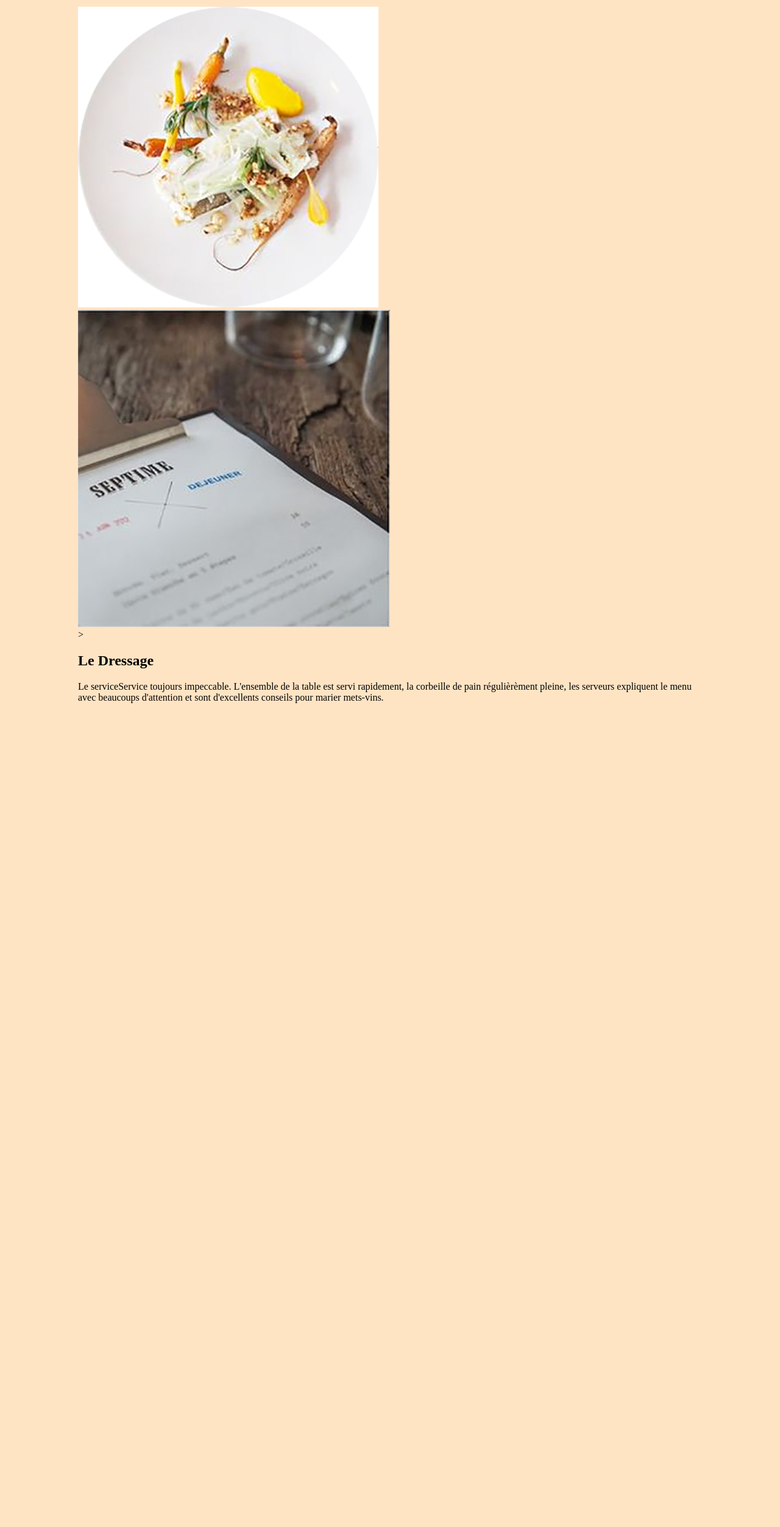
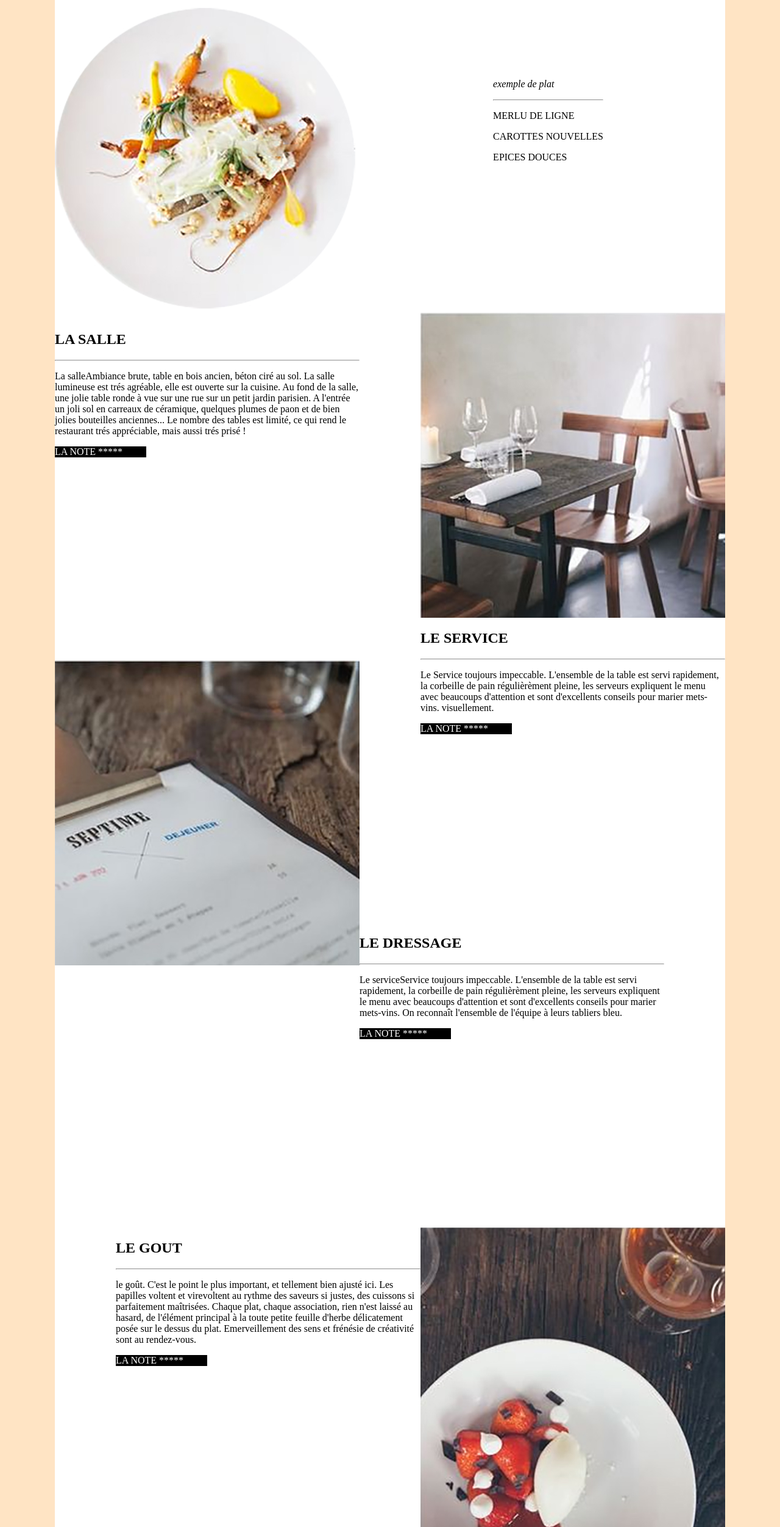
Before and after one commit to jeanmarc1968/Resto_bilan, a plain HTML site: page index.html in a window 1280 px wide. Shown: the part 171-2675 px from the top of the page at 61% size. Before the commit the page ends 1340 px from the top, so only its background shows below. Drawn offline with Linux system fonts and the light colour scheme.

Commit message:
Commit 03
fin du travail le 01/06 15:00

```diff
--- a/css/stylejm.css
+++ b/css/stylejm.css
@@ -6,11 +6,98 @@ body {
     color: black;
 }
 #conteneur {
+    background: white;
     margin: 0 auto;
-    width: 80%;
+    width: 1100px;
     background: linear-gradient white;
 }
 ul li { /* centrer la liste */
     display: inline-block;
     text-align: center;
 }
+header {
+    background: white;
+    text-align: center;
+}
+#nav_droite1 {
+    float: right;
+    padding-right: 200px;
+    padding-top: 100px;
+ }
+ #nav_gauche {
+     background: url('../img/plate.jpg') no-repeat;
+     float: left;
+     width: 500px;
+     height: 500px;
+ }
+/* header p {
+    margin-left: 200px;
+} */
+.texte1 { /* texte 1ere section */
+    width: 500px;
+    height: 500px;
+    float: left;
+    margin-top: 10px;
+    margin-bottom: 60px;
+}
+.image1 { /* image 1re section */
+    background: url('../img/resto_01.jpg');
+    width: 500px;
+    height: 500px;
+    float: right;
+}
+.texte2 { /* texte 2eme section */
+    width: 500px;
+    height: 500px;
+    float: right;
+}
+.image2 { /* 2eme photo dans 2eme section */
+    background: url('../img/resto_02.jpg');
+    width: 500px;
+    height: 500px;
+    float: left;
+}
+.texte3 { /* texte 3eme section */
+    width: 500px;
+    height: 500px;
+    float: left;
+}
+.image3 { /* 3eme photo dans 3eme section */
+    background: url('../img/resto_03.jpg');
+    width: 500px;
+    height: 500px;
+    float: right;
+}
+.texte4 { /* texte 4eme section */
+    width: 500px;
+    height: 500px;
+    float: right;
+}
+.image4 { /* 4eme photo dans 4eme section */
+    background: url('../img/resto_04.jpg');
+    width: 500px;
+    height: 500px;
+    float: left;
+}
+.footer {  /*  insertion plan dans le pied de page */
+    background: url('../img/plan.png') no-repeat center;
+    height: 200px
+}
+.footer1 {
+    width: 600px;
+    text-align: center;
+    margin-left: 250px;
+}
+.footer p {
+    padding-top: 80px;
+    padding-left: 500px;
+}
+.clear {
+    clear: both;
+}
+
+.note {
+    color: white;
+    background: black;
+    width: 150px;
+}
--- a/index.html
+++ b/index.html
@@ -9,8 +9,11 @@
 </head>
 <body>
         <div id="conteneur">
-            <h1>CITY GUIDE - PARIS</h1> <!-- en-tête -->
-                <header>LE BILAN</header><!-- titre -->
+                <header> <!-- début en-tête -->
+            <p>CITY GUIDE - PARIS</p> <!-- en-tête -->
+                <hr>
+                <h1>LE BILAN</h1> <!-- titre -->
+                <hr>
                     <nav>
                         <ul>
                             <li><a href="#Salle" title="Salle">Salle</a></li>
@@ -18,29 +21,78 @@
                             <li><a href="#Dressage" title="Dressage">Dressage</a></li>
                             <li><a href="#Goût" title="Goût">Goût</a></li>
                         </ul>
+                    </nav>
+                    </header> <!-- fin en-tête -->
 
-                    </nav>
-                <section>
+            <section> <!-- 1ere section -->
                         <aside id="nav_droite1"><!-- ASIDE #1 -->
                             <p><em>exemple de plat</em></p>
-                            <img src="img/plate.jpg" alt="assiette">
+                            <hr>
+                            <p>MERLU DE LIGNE</p>
+                            <p>CAROTTES NOUVELLES</p>
+                            <p>EPICES DOUCES</p>
                         </aside>
-                            <img src="img/resto_02.jpg" alt="resto_02">
-                <article>>
-                <h2>Le Dressage</h2>
-                </article>
-                    <p>Le serviceService toujours impeccable. L'ensemble de la table est servi rapidement, la corbeille de pain régulièrèment pleine, les serveurs expliquent le menu avec beaucoups d'attention et sont d'excellents conseils pour marier mets-vins.</p>
-                <article class="nav_droite2">
+                        <aside id="nav_gauche"></aside>
+            </section> <!-- fin de 1ere section -->
+                    <div class="clear"></div>
 
-                </article>
+            <section> <!-- 2eme section -->
+                    <div class="texte1">
+                        <h2>LA SALLE</h2>
+                    <hr>
+                        <p>La salleAmbiance brute, table en bois ancien, béton ciré au sol. La salle lumineuse est trés agréable, elle est ouverte sur la cuisine. Au fond de la salle, une jolie table ronde à vue sur une rue sur un petit jardin parisien. A l'entrée un joli sol en carreaux de céramique, quelques plumes de paon et de bien jolies bouteilles anciennes...
+                   Le nombre des tables est limité, ce qui rend le restaurant trés appréciable, mais aussi trés prisé !</p>
+                        <p class="note">LA NOTE *****</p>
+                    </div>
+                    <div class="image1"></div>
+            </section> <!-- fin 2eme section
+ -->
+            <section> <!-- 3eme section -->
+                    <div class="texte2">
+                        <h2>LE SERVICE</h2>
+                    <hr>
+                        <p>Le Service toujours impeccable. L'ensemble de la table est servi rapidement, la corbeille de pain régulièrèment pleine, les serveurs expliquent le menu avec beaucoups d'attention et sont d'excellents conseils pour marier mets-vins.
+                         visuellement.</p>
+                         <p class="note">LA NOTE *****</p>
+                    </div>
+                    <div class="image2"></div>
+                </section> <!-- fin 3eme section -->
+            <section>
+                    <div class="texte3">
+                        <h2>LE DRESSAGE</h2>
+                        <hr>
+                        <p> Le serviceService toujours impeccable. L'ensemble de la table est servi rapidement, la corbeille de pain régulièrèment pleine, les serveurs expliquent le menu avec beaucoups d'attention et sont d'excellents conseils pour marier mets-vins.
+                        On reconnaît l'ensemble de l'équipe à leurs tabliers bleu.</p>
+                        <p class="note">LA NOTE *****</p>
+                    </div>
+                    <div class="image3"></div>
+            </section> <!-- fin de 3eme section -->
 
+            <section><!--  4eme section -->
+                    <div class="texte4">
+                        <h2>LE GOUT</h2>
+                        <hr>
+                        <p>le goût. C'est le point le plus important, et tellement bien ajusté ici. Les papilles voltent et virevoltent au rythme des saveurs si justes, des cuissons si parfaitement maîtrisées.
+                        Chaque plat, chaque association, rien n'est laissé au hasard, de l'élément principal à la toute petite feuille d'herbe délicatement posée sur le dessus du plat. Emerveillement des sens et frénésie de créativité sont au rendez-vous.</p>
+                        <p class="note">LA NOTE *****</p>
+                    </div>
+                    <div class="image4"></div>
+            </section> <!-- fin de 4eme section -->
+                    <div class="clear"></div>
 
-
-
-                </section>
+    <footer> <!-- pied de page -->
+                    <div class="footer">
+                        <p>GUIDE CITY</p> <!-- titre du footer -->
+                    </div>
+                    <div class="footer1"> <!-- creation d'une div pour présenter les infos restaurant -->
+                    <hr>
+                    <h1>SEPTIME</h1>
+                    <hr>
+                        <p>20 RUE DE CHARONNE . 75011 PARIS</p>
+                        <p>01 43 67 38 29</p>
+                        <p>Lundi soir - Mardi à Vendredi midi & soir</p>
+                    </div>
+    </footer> <!-- fin du pied -->
                     </div> <!-- fermeture du conteneur -->
-    <footer>
-
-    </footer> <!-- fin du pied -->
 </body>
 </html>
```
Lines whose indentation alone changed are shown as unchanged.
